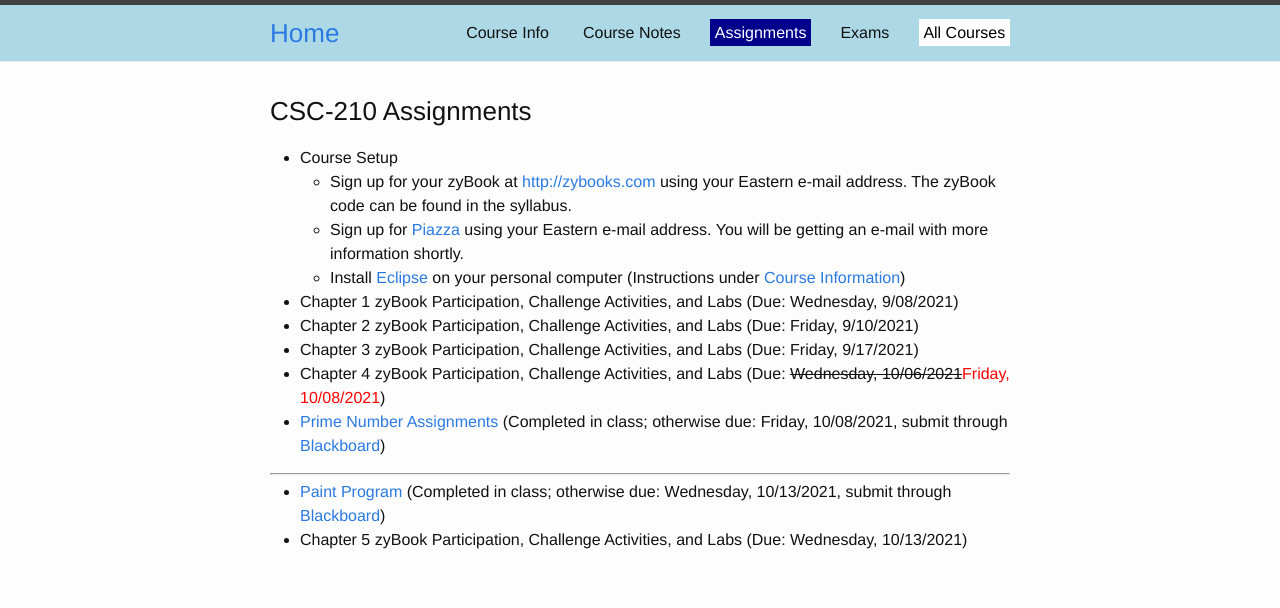
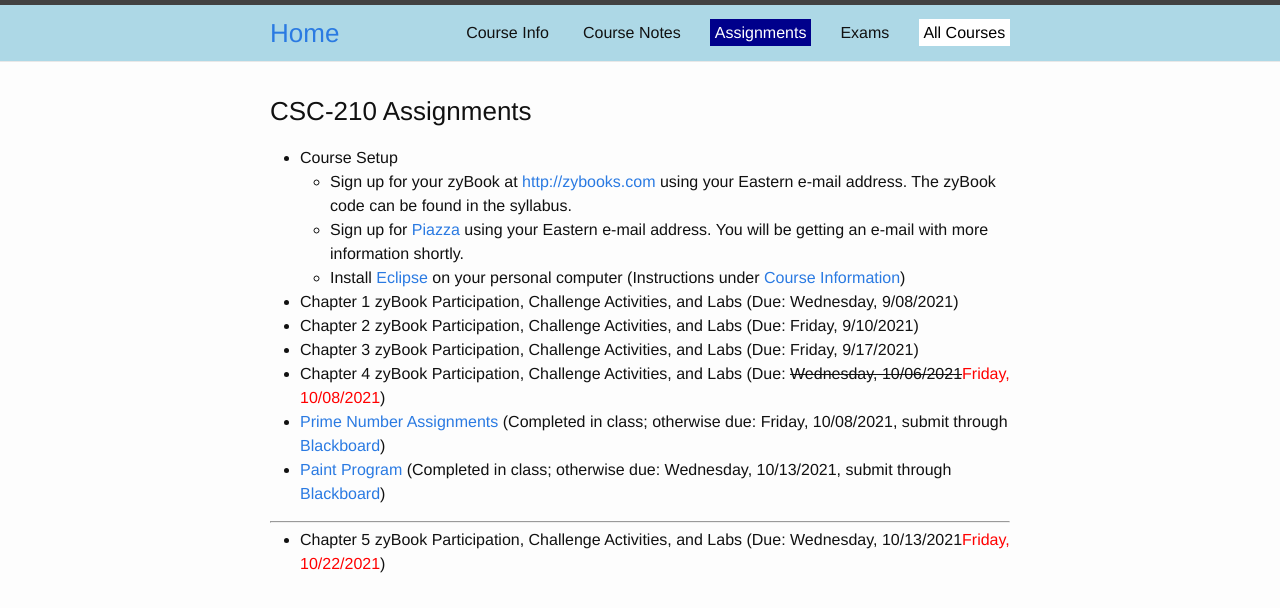
Before and after one commit to gdancik/CSC-210, a Jekyll site: the page built from assignments.md, in a window 1280 px wide, cut to the strip 0-608 px from the top of the page. Built offline with Jekyll 4.4.1, drawn with Linux system fonts in a browser that asks for light colours.

Commit message:
Update assignments.md

```diff
--- a/assignments.md
+++ b/assignments.md
@@ -15,9 +15,9 @@ exclude_from_nav: false
 * Chapter 3 zyBook Participation, Challenge Activities, and Labs (Due: Friday, 9/17/2021)
 * Chapter 4 zyBook Participation, Challenge Activities, and Labs (Due: <strike>Wednesday, 10/06/2021</strike><span style = "color:red">Friday, 10/08/2021</span>)
 * [Prime Number Assignments]({{ site.baseurl }}/data/hw/primeNumbers.zip) (Completed in class; otherwise due: Friday, 10/08/2021, submit through [Blackboard](https://easternct.blackboard.com/))
+* [Paint Program]({{ site.baseurl }}/data/hw/PaintProgram.java) (Completed in class; otherwise due: Wednesday, 10/13/2021, submit through [Blackboard](https://easternct.blackboard.com/))
 <hr style = "color: red; margin-bottom:5px;">
-* [Paint Program]({{ site.baseurl }}/data/hw/PaintProgram.java) (Completed in class; otherwise due: Wednesday, 10/13/2021, submit through [Blackboard](https://easternct.blackboard.com/))
-* Chapter 5 zyBook Participation, Challenge Activities, and Labs (Due: Wednesday, 10/13/2021)
+* Chapter 5 zyBook Participation, Challenge Activities, and Labs (Due: <strikeout>Wednesday, 10/13/2021</strikeout><span style = "color:red">Friday, 10/22/2021</span>)
 {% comment %}
 * Respond to the question on <a href = "http://www.piazza.com">Piazza</a> by Monday, 1/29, 11:00 AM
 * [Rock, Paper, Scissors Program]({{ site.baseurl }}/data/hw/RPS.java) (in-class assignment, 2/09/2018)
```
